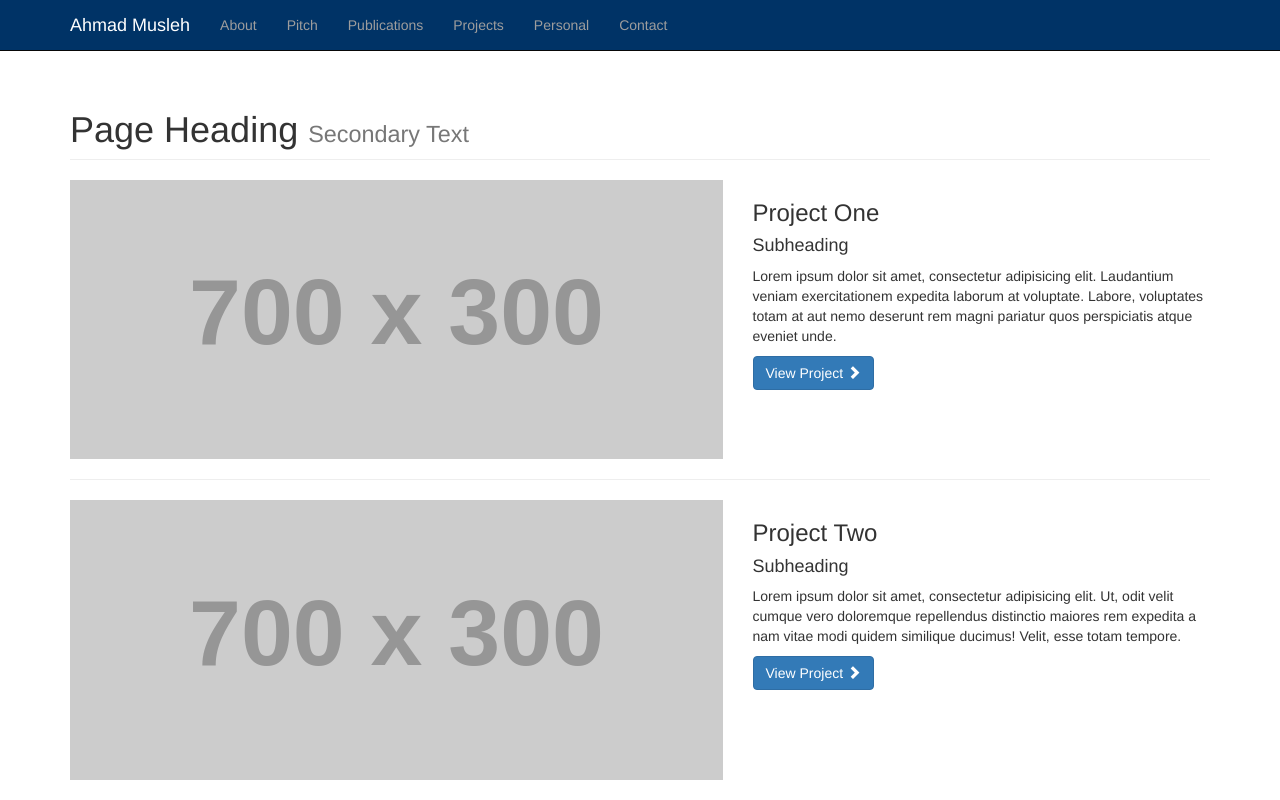
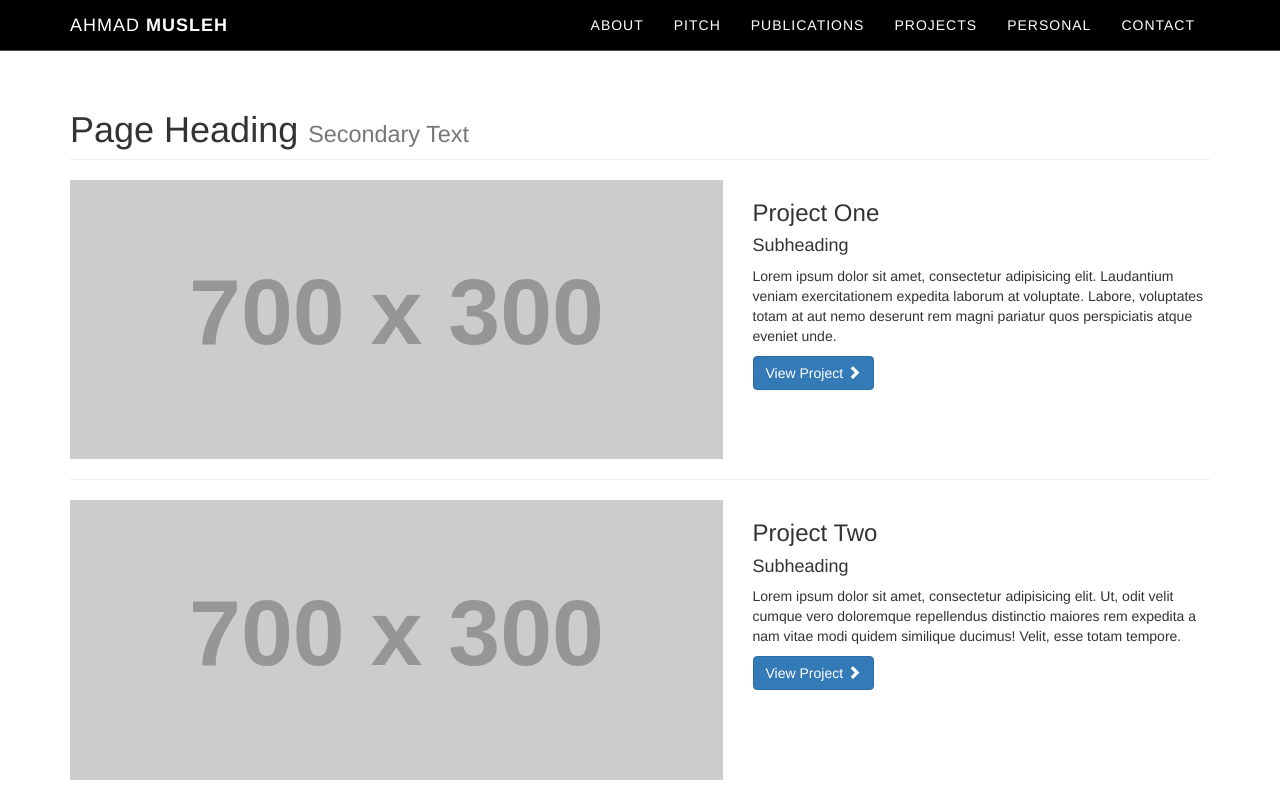
Before and after one commit to ahmad-musleh/ahmad-musleh.github.io, a website: page projects.html in a window 1280 px wide. Shown: the top 800 px of the page. Drawn offline with Linux system fonts and the light colour scheme; placeholder pictures from the web are drawn by us.

Commit message:
changed navbar project.html to main page

```diff
--- /dev/null
+++ b/css/projects.css
@@ -0,0 +1,68 @@
+.light {
+  font-weight: 400;
+}
+.navbar-custom {
+  margin-bottom: 0;
+  border-bottom: 1px solid rgba(255, 255, 255, 0.3);
+  text-transform: uppercase;
+  font-family: "Montserrat", "Helvetica Neue", Helvetica, Arial, sans-serif;
+  background-color: black;
+}
+.navbar-custom .navbar-toggle {
+  color: white;
+  background-color: rgba(255, 255, 255, 0.2);
+  font-size: 12px;
+}
+.navbar-custom .navbar-toggle:focus,
+.navbar-custom .navbar-toggle:active {
+  outline: none;
+}
+.navbar-custom .navbar-brand {
+  font-weight: 700;
+}
+.navbar-custom .navbar-brand:focus {
+  outline: none;
+}
+.navbar-custom a {
+  color: white;
+}
+.navbar-custom .nav li a {
+  -webkit-transition: background 0.3s ease-in-out;
+  -moz-transition: background 0.3s ease-in-out;
+  transition: background 0.3s ease-in-out;
+}
+.navbar-custom .nav li a:hover {
+  color: rgba(255, 255, 255, 0.8);
+  outline: none;
+  background-color: transparent;
+}
+.navbar-custom .nav li a:focus,
+.navbar-custom .nav li a:active {
+  outline: none;
+  background-color: transparent;
+}
+.navbar-custom .nav li.active {
+  outline: none;
+}
+.navbar-custom .nav li.active a {
+  background-color: rgba(255, 255, 255, 0.3);
+}
+.navbar-custom .nav li.active a:hover {
+  color: white;
+}
+@media (min-width: 768px) {
+  .navbar-custom {
+    padding: 20px 0;
+    border-bottom: none;
+    letter-spacing: 1px;
+    background: transparent;
+    -webkit-transition: background 0.5s ease-in-out, padding 0.5s ease-in-out;
+    -moz-transition: background 0.5s ease-in-out, padding 0.5s ease-in-out;
+    transition: background 0.5s ease-in-out, padding 0.5s ease-in-out;
+  }
+  .navbar-custom.top-nav-collapse {
+    padding: 0;
+    background: black;
+    border-bottom: 1px solid rgba(255, 255, 255, 0.3);
+  }
+}
--- a/projects.html
+++ b/projects.html
@@ -15,6 +15,7 @@
     <link href="css/bootstrap.css" rel="stylesheet">
 
     <!-- Custom CSS -->
+    <link href="css/projects.css" rel="stylesheet">
     <link href="css/1-col-portfolio.css" rel="stylesheet">
 
     <!-- HTML5 Shim and Respond.js IE8 support of HTML5 elements and media queries -->
@@ -29,20 +30,24 @@
 <body>
 
     <!-- Navigation -->
-    <nav class="navbar navbar-inverse navbar-fixed-top" role="navigation">
+    <nav class="navbar navbar-custom navbar-fixed-top top-nav-collapse" role="navigation">
         <div class="container">
             <!-- Brand and toggle get grouped for better mobile display -->
             <div class="navbar-header">
-                <button type="button" class="navbar-toggle" data-toggle="collapse" data-target="#bs-example-navbar-collapse-1">
-                    <span class="sr-only">Toggle navigation</span>
+                <button type="button" class="navbar-toggle" data-toggle="collapse">
+                     <!-- data-target="#bs-example-navbar-collapse-1"> -->
+                    <!-- <span class="sr-only">Toggle navigation</span>
                     <span class="icon-bar"></span>
                     <span class="icon-bar"></span>
-                    <span class="icon-bar"></span>
+                    <span class="icon-bar"></span> -->
                 </button>
-                <a class="navbar-brand" href="index.html">Ahmad Musleh</a>
+                <a class="navbar-brand page-scroll" href="index.html">
+                    <span class="light">Ahmad </span>Musleh
+                </a>
             </div>
             <!-- Collect the nav links, forms, and other content for toggling -->
-            <div class="collapse navbar-collapse" id="bs-example-navbar-collapse-1">
+            <div class="collapse navbar-collapse navbar-right navbar-main-collapse">
+                <!-- id="bs-example-navbar-collapse-1"> -->
                 <ul class="nav navbar-nav">
                     <li>
                         <a href="index.html#about">About</a>
```
Also changed, not shown: index.html (+3 -2 lines).
